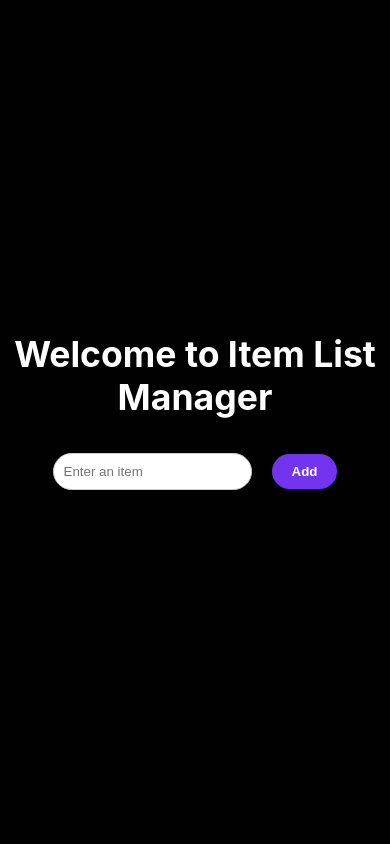
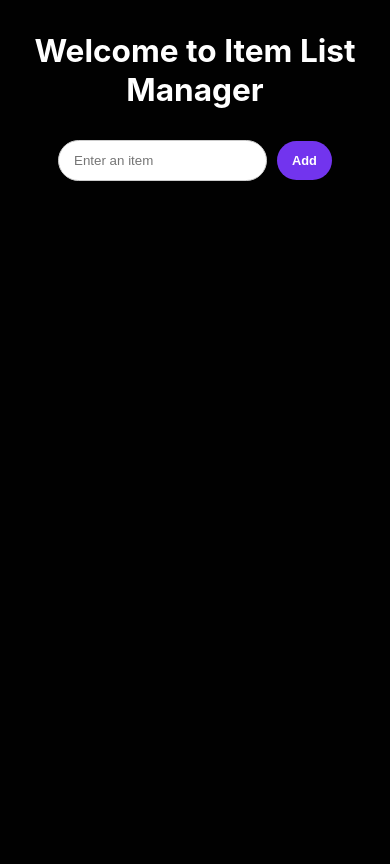
Before and after one commit to ruwinikularathne/ruwini-assessment, a React (Create React App) app: page / in a window 390 px wide. Built offline with nearby package versions, Linux system fonts and the light colour scheme.

Commit message:
made the manager mobile responsive

```diff
--- a/src/App.css
+++ b/src/App.css
@@ -87,3 +87,44 @@ li.animate-item {
     transform: scale(1);
   }
 }
+
+@media (max-width: 768px) {
+  body {
+    font-size: 14px;
+  }
+  .App-header {
+    font-size: calc(8px + 2vmin);
+  }
+  ul {
+    grid-template-columns: 1fr;
+  }
+  li {
+    padding: 8px 10px;
+    margin: 4px 0;
+    font-size: 0.8rem;
+  }
+  input, button {
+    padding: 8px 10px;
+  }
+  button, li button {
+    padding: 8px;
+    font-size: 0.8rem;
+  }
+}
+
+@media (max-width: 480px) {
+  input, button {
+    padding: 12px 15px;
+    margin: 10px 5px;
+  }
+  button:hover {
+    transform: scale(1);
+  }
+  .App-header {
+    padding: 10px;
+    justify-content: flex-start;
+  }
+  ul {
+    gap: 5px;
+  }
+}
```
